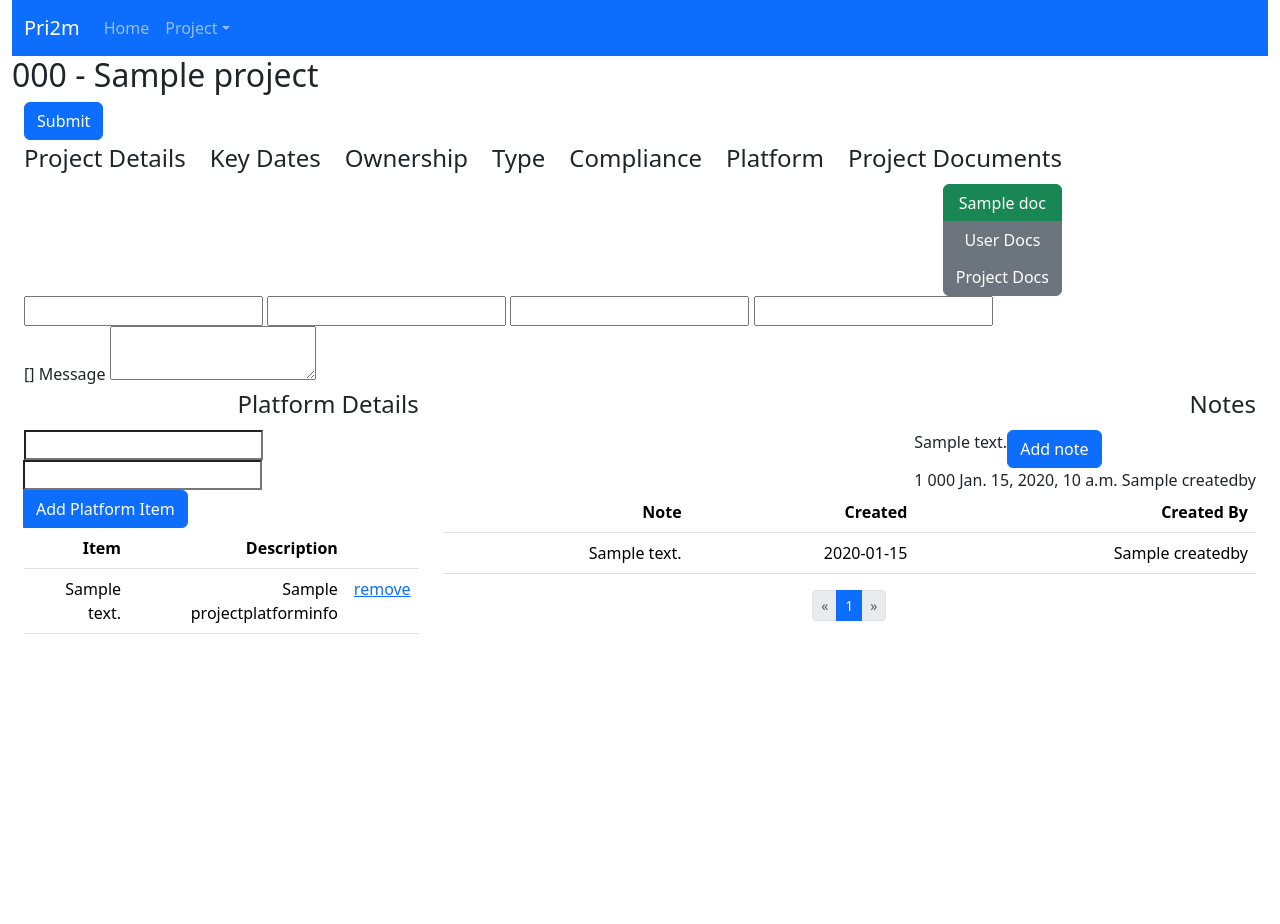
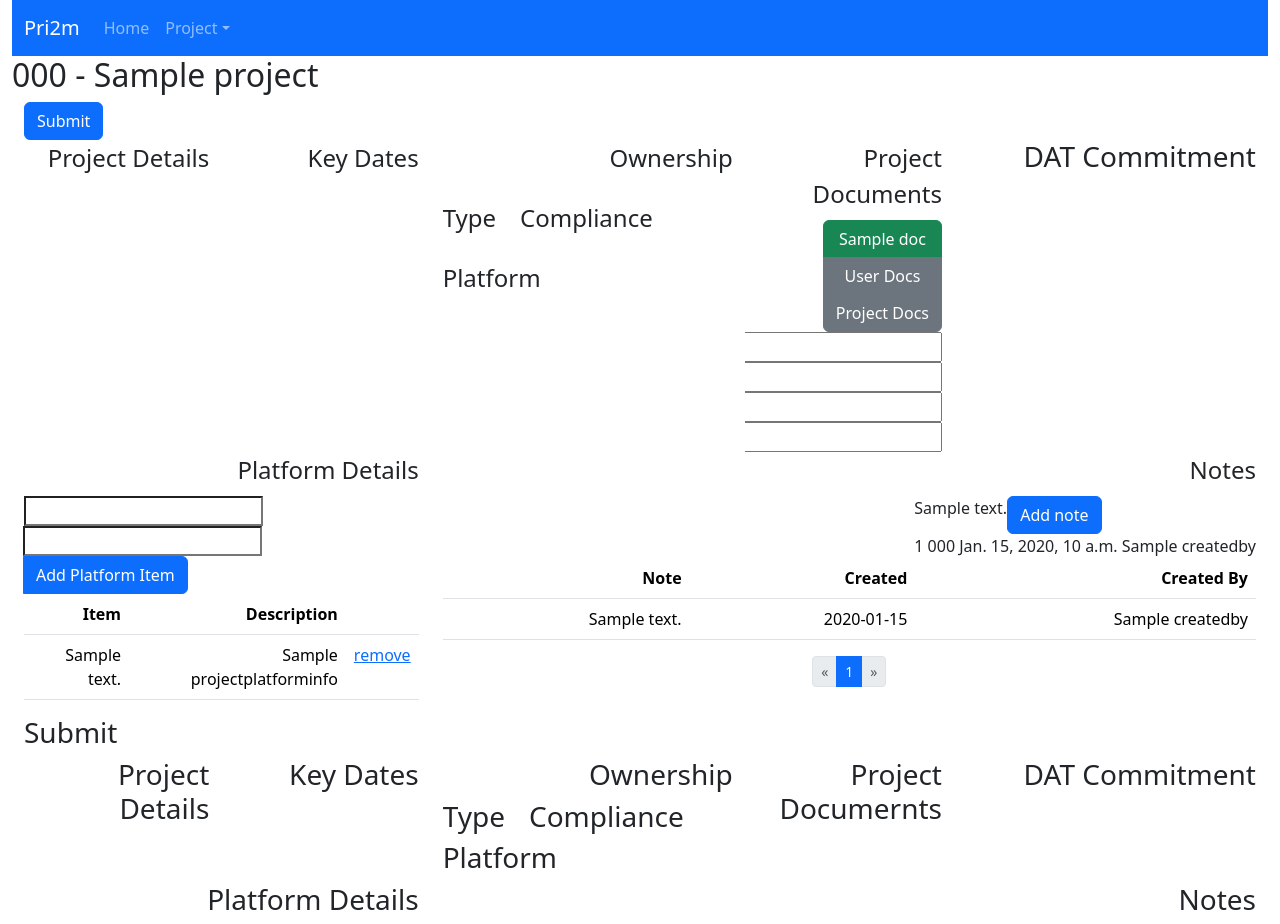
Before and after one commit to AdamKeeley/pri2m, a Django app: template Prism/templates/Prism/project.html in a window 1280 px wide. Before the commit the page ends 634 px from the top, so only its background shows below. Run offline with Django 5.2, Linux system fonts and the light colour scheme; the template is opened without the code that fills it: most values are stand-ins (such as "Sample title", 1, 10 or a date in 2020); form fields are guessed from the names that the template uses; some libraries are stand-ins or nearby versions.

Commit message:
Gridded, for our pleasure

```diff
--- a/Prism/static/Prism/style.css
+++ b/Prism/static/Prism/style.css
@@ -1,4 +1,4 @@
-.col-md-auto, .col-md-4, .col-md-8 {
+.col-md-auto, .col-md-2, .col-md-3, .col-md-4, .col-md-8 {
     text-align: right;
     display: flex;
     flex-direction: column;
--- a/Prism/templates/Prism/project.html
+++ b/Prism/templates/Prism/project.html
@@ -8,11 +8,16 @@ Pri2m : {{ project.projectnumber }}
     <h2>{{ project.projectnumber }} - {{ project.projectname }}</h2>
 
     <div class="container-fluid">
+        <div class="row">
+            <div class="col-md-12">
+
                 <form action="" method = "POST">
                     {% csrf_token %}
                     <input class="btn btn-primary" type="submit" value="Submit">
+
                 <div class="row">
-                    <div class="col-md-auto">
+                    <div class="col-md-2">
+
                         <fieldset>
                             <legend>Project Details</legend>
                             <p>{{ form.projectnumber.as_field_group }}</p>
@@ -20,8 +25,10 @@ Pri2m : {{ project.projectnumber }}
                             <p>{{ form.stage_id.as_field_group }}</p>
                             <p>{{ form.classification_id.as_field_group }}</p>
                         </fieldset>
+
                     </div>
-                    <div class="col-md-auto">
+                    <div class="col-md-2">
+
                         <fieldset>
                             <legend>Key Dates</legend>
                             <p>{{ form.projectedstartdate.as_field_group }}</p>
@@ -29,41 +36,56 @@ Pri2m : {{ project.projectnumber }}
                             <p>{{ form.startdate.as_field_group }}</p>
                             <p>{{ form.enddate.as_field_group }}</p>
                         </fieldset>
+
                     </div>
+                    <div class="col-md-3">
+                        <div class="row">
                             <div class="col-md-auto">
+
                                 <fieldset>
                                     <legend>Ownership</legend>
                                     <p>{{ form.pi.as_field_group }}</p>
                                     <p>{{ form.leadapplicant.as_field_group }}</p>
                                     <p>{{ form.faculty_id.as_field_group }}</p>
                                 </fieldset>
+
                             </div>
+                        </div>
+                        <div class="row">
                             <div class="col-md-auto">
+
                                 <fieldset>
                                     <legend>Type</legend>
                                     <p>{{ form.lida.as_field_group }}</p>
                                     <p>{{ form.internship.as_field_group }}</p>
                                 </fieldset>
+
                             </div>
                             <div class="col-md-auto">
+
                                 <fieldset>
                                     <legend>Compliance</legend>
                                     <p>{{ form.dspt.as_field_group }}</p>
                                     <p>{{ form.iso27001.as_field_group }}</p>
                                 </fieldset>
+
                             </div>
                             <div class="col-md-auto">
+
                                 <fieldset>
                                     <legend>Platform</legend>
                                     <p>{{ form.laser.as_field_group }}</p>
                                     <p>{{ form.irc.as_field_group }}</p>
                                     <p>{{ form.seed.as_field_group }}</p>
                                 </fieldset>
+
                             </div>
+                        </div>
+                    </div>
+                    <div class="col-md-2">
 
-                    <div class="col-md-auto">
                         <legend>Project Documents</legend>
-                        <div class="align-self-end ml-auto">
+                        <div class="ml-auto">
                             <div class="btn-group-vertical">
 
                                 {% for doc, detail in p_docs.items %}
@@ -80,24 +102,25 @@ Pri2m : {{ project.projectnumber }}
 
                             </div>
                         </div>
-                    </div>
 
-                </div>
                         <fieldset>
                             {{ form.pid }}
                             {{ form.validfrom }}
                             {{ form.validto }}
                             {{ form.createdby }}
                         </fieldset>
-                <div class="form-row">
-                    {{ form.message.errors }}
-                    {{ form.message.label_tag }} {{ form.message }}
+                    </form>
+
                     </div>
-            </form>
+
+                    <div class="col-md-3">
+                        <h3>DAT Commitment</h3>
                     </div>
-        <div class="container-fluid">
+
+                </div>
                 <div class="row">
                     <div class="col-md-4">
+
                         <legend>Platform Details</legend>
                         <form action="" method="POST">
                             {% csrf_token %}
@@ -127,8 +150,10 @@ Pri2m : {{ project.projectnumber }}
                                 {% endfor %}
                             </tbody>
                         </table>
+
                     </div>
                     <div class="col-md-8">
+
                         <legend>Notes</legend>
                         <form action="" method="POST">
                             {% csrf_token %}
@@ -198,9 +223,59 @@ Pri2m : {{ project.projectnumber }}
                             {% endif %}
                             </ul>
                         </div>
+
+                    </div>
+                </div>
             </div>
         </div>
     </div>
 
+    <div class="container-fluid">
+        <div class="row">
+            <div class="col-md-12">
+                <h3>Submit</h3>
+                <div class="row">
+                    <div class="col-md-2">
+                        <h3>Project Details</h3>
+                    </div>
+                    <div class="col-md-2">
+                        <h3>Key Dates</h3>
+                    </div>
+                    <div class="col-md-3">
+                        <div class="row">
+                            <div class="col-md-auto">
+                                <h3>Ownership</h3>
+                            </div>
+                        </div>
+                        <div class="row">
+                            <div class="col-md-auto">
+                                <h3>Type</h3>
+                            </div>
+                            <div class="col-md-auto">
+                                <h3>Compliance</h3>
+                            </div>
+                            <div class="col-md-auto">
+                                <h3>Platform</h3>
+                            </div>
+                        </div>
+                    </div>
+                    <div class="col-md-2">
+                        <h3>Project Documernts</h3>
+                    </div>
+                    <div class="col-md-3">
+                        <h3>DAT Commitment</h3>
+                    </div>
+                </div>
+                <div class="row">
+                    <div class="col-md-4">
+                        <h3>Platform Details</h3>
+                    </div>
+                    <div class="col-md-8">
+                        <h3>Notes</h3>
+                    </div>
+                </div>
+            </div>
+        </div>
+    </div>
 
 {% endblock %}
```
Also changed, not shown: README.md. Lines whose indentation alone changed are shown as unchanged.
